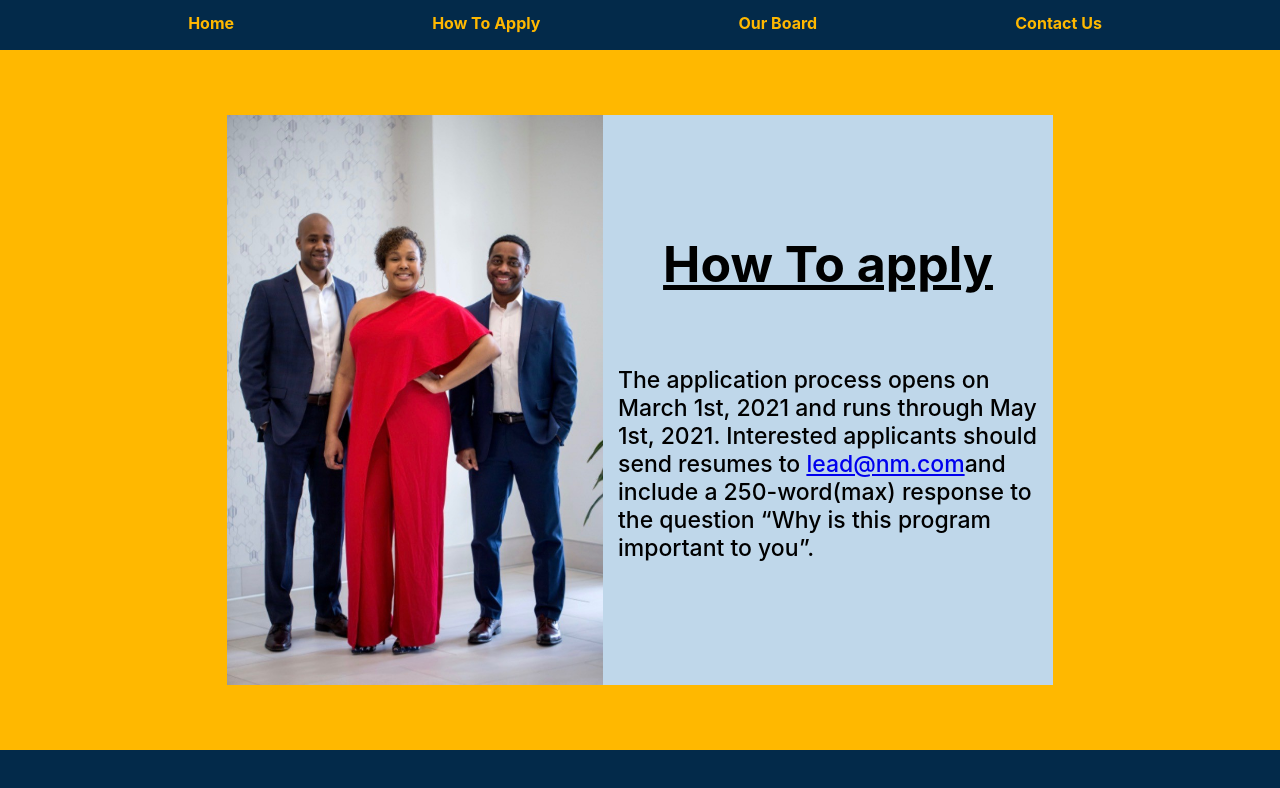
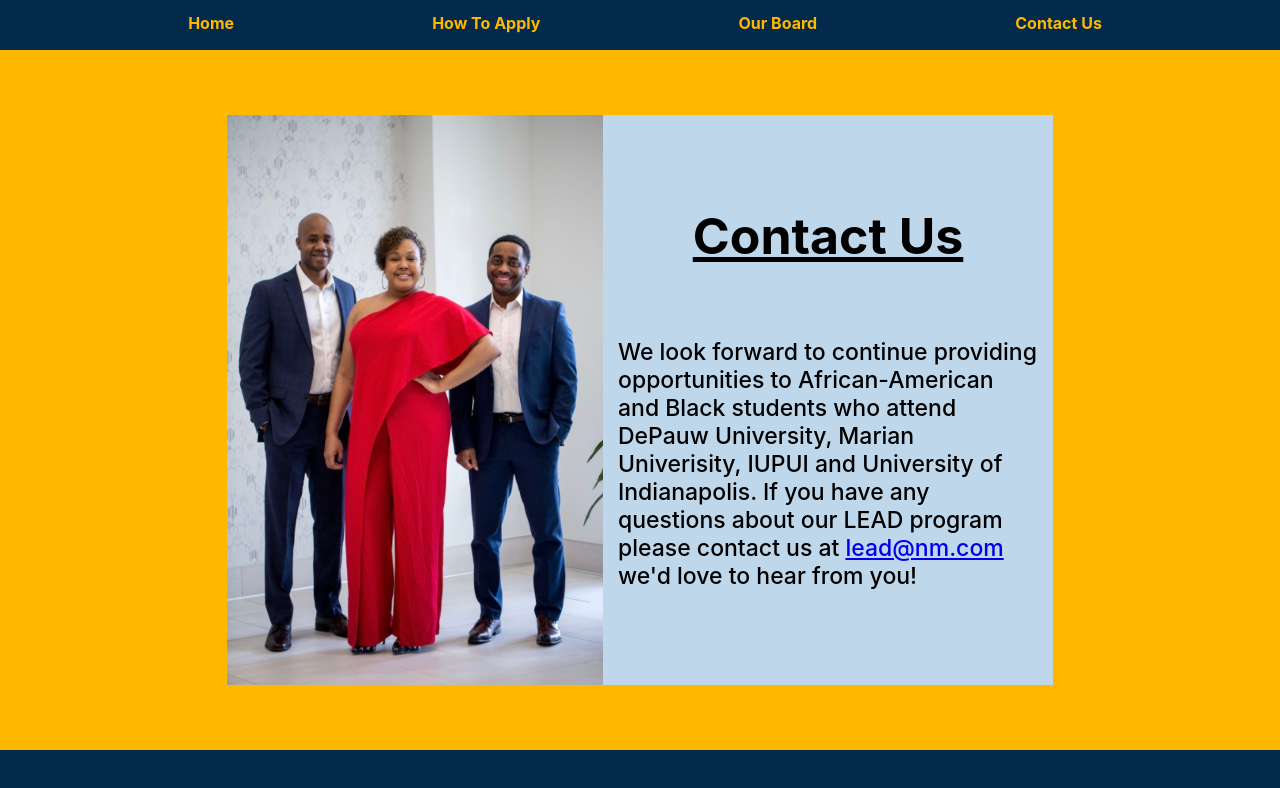
Before and after one commit to tonythomas504/nmsite, a React (Create React App) app: page /contactus in a window 1280 px wide. Shown: the top 788 px of the page. Built offline with nearby package versions, Linux system fonts and the light colour scheme.

Commit message:
changing contact uspage to be correct

```diff
--- a/src/ContactUs.js
+++ b/src/ContactUs.js
@@ -9,9 +9,9 @@ const ContactUs = () => {
 
             <img src={team} alt="" />
             <div className="contact_text">
-                <h1>How To apply</h1>
+                <h1>Contact Us</h1>
                 <div className="contact_paragraph">
-                    <p>The application process opens on March 1st, 2021 and runs through May 1st, 2021. Interested applicants should send resumes to <a href="mailto:lead@nm.com">lead@nm.com</a>and include a 250-word(max) response to the question “Why is this program important to you”.</p>
+                    <p>We look forward to continue providing opportunities to African-American and Black students who attend DePauw University, Marian Univerisity, IUPUI and University of Indianapolis. If you have any questions about our LEAD program please contact us at <a href="mailto:lead@nm.com">lead@nm.com</a> we'd love to hear from you!</p>
                 </div>
             </div>
 
```
